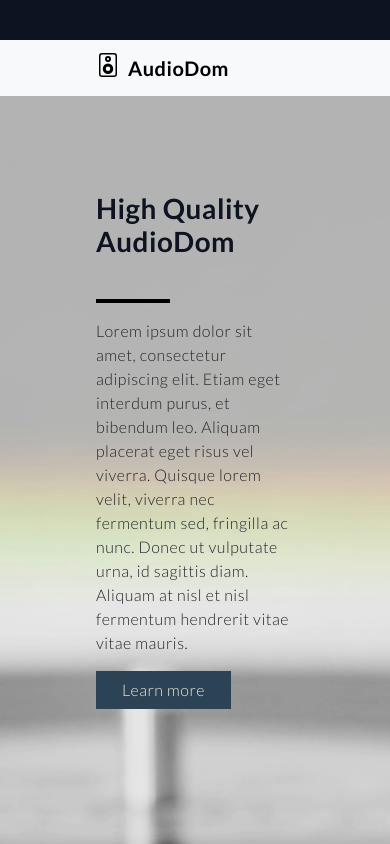
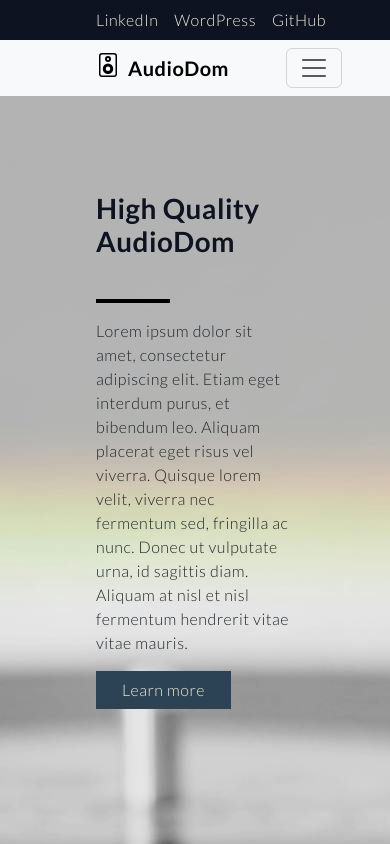
Before and after one commit to Yuniski/domo-desafio, a website built with Vite: page src/index.html in a window 390 px wide. Shown: the top 844 px of the page. Built offline with nearby package versions, Linux system fonts and the light colour scheme.

Commit message:
Styles phone sreen

```diff
--- a/src/index.html
+++ b/src/index.html
@@ -34,26 +34,23 @@
         id="top-bar"
         class="lato-light"
       >
-        <ul class="nav justify-content-end pe-5 fs-6">
-          <li class="nav-item">
+        <ul class="d-flex justify-content-end align-items-center pe-5 fs-6">
+          <li>
             <a
-              class="nav-link"
               href="https://www.linkedin.com/in/yuniskiduran/"
               target="_blank"
               >LinkedIn</a
             >
           </li>
-          <li class="nav-item">
+          <li>
             <a
-              class="nav-link"
               href="https://linktr.ee/yuniskiweb"
               target="_blank"
               >WordPress</a
             >
           </li>
-          <li class="nav-item">
+          <li>
             <a
-              class="nav-link"
               href="https://github.com/Yuniski"
               target="_blank"
               >GitHub</a
@@ -64,7 +61,7 @@
 
       <!-- Nav Menu -->
       <nav class="navbar navbar-expand-lg bg-body-tertiary">
-        <div class="container-fluid px-5 lato.bold">
+        <div class="container-fluid px-5 lato-bold">
           <div
             id="logo"
             class="navbar-brand lato-bold ps-5 d-flex"
--- a/src/scss/styles.scss
+++ b/src/scss/styles.scss
@@ -39,6 +39,16 @@
 
 #top-bar {
   background-color: $darker-blue;
+
+  ul {
+    margin-bottom: 0;
+    height: 40px;
+  }
+
+  li {
+    list-style: none;
+    margin-right: 1rem;
+  }
 
   a {
     color: $light;
@@ -253,9 +263,6 @@
 }
 
 @media (max-width: 768px) {
-  header {
-    min-width: 768px;
-  }
 
   #articles {
     p {
```
